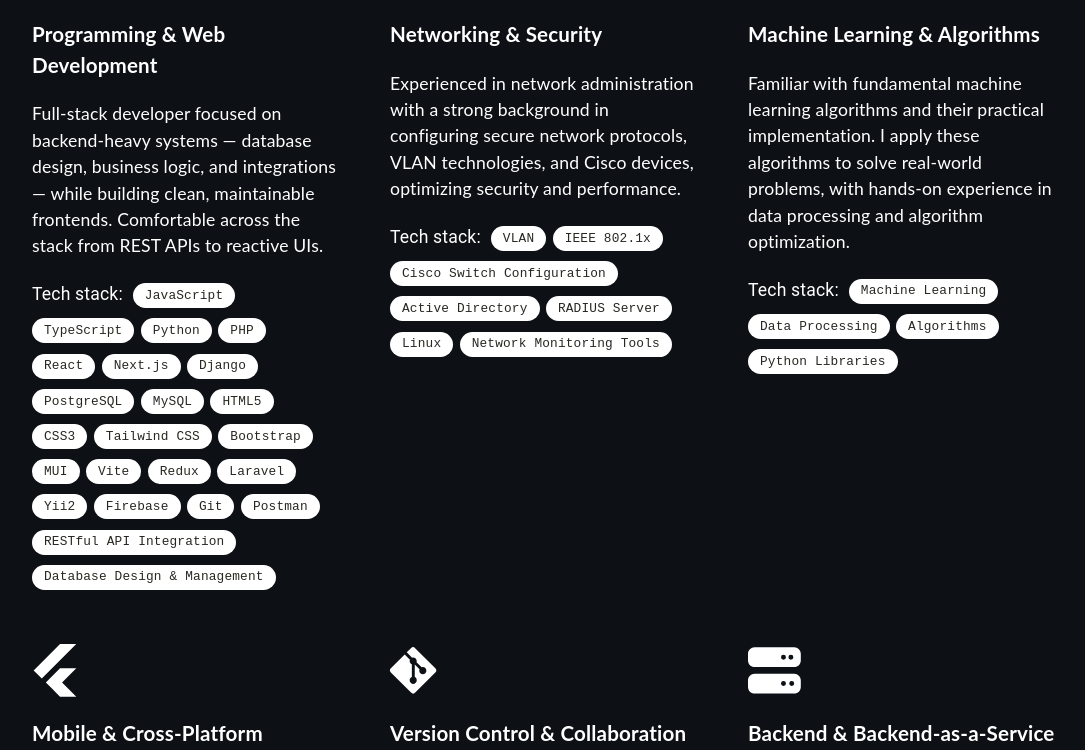
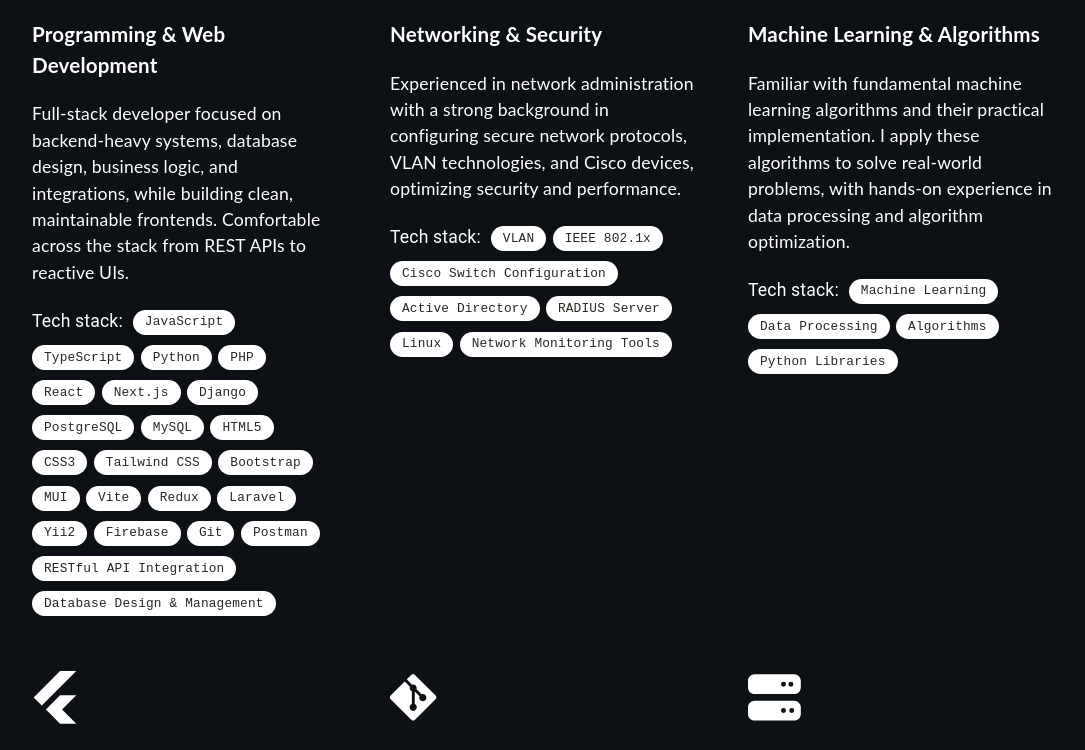
Before and after one commit to Normankita/portifolio, a React (Create React App) app: page / in a window 1280 px wide. Shown: the part 1047-1797 px from the top of the page, without its empty margins (96-1181 px from the left). Built offline with nearby package versions, Linux system fonts and the light colour scheme; no server answers.

Commit message:
text higlight improvement

```diff
--- a/src/components/Expertise.tsx
+++ b/src/components/Expertise.tsx
@@ -98,7 +98,7 @@ function Expertise() {
                     <div className="skill">
                         <FontAwesomeIcon icon={faReact} size="3x"/>
                         <h3>Programming & Web Development</h3>
-                        <p>Full-stack developer focused on backend-heavy systems — database design, business logic, and integrations — while building clean, maintainable frontends. Comfortable across the stack from REST APIs to reactive UIs.</p>
+                        <p>Full-stack developer focused on backend-heavy systems, database design, business logic, and integrations, while building clean, maintainable frontends. Comfortable across the stack from REST APIs to reactive UIs.</p>
                         <div className="flex-chips">
                             <span className="chip-title">Tech stack:</span>
                             {labelsFirst.map((label, index) => (
--- a/src/components/Timeline.tsx
+++ b/src/components/Timeline.tsx
@@ -75,7 +75,7 @@ function Timeline() {
             <h3 className="vertical-timeline-element-title">ICT Developer (Trainee)</h3>
             <h4 className="vertical-timeline-element-subtitle">PSSSF HQ, Dodoma</h4>
             <p>
-              Developed internal tools using PHP, Yii Framework, and Laravel — gaining hands-on experience in MVC architecture, ORM, and enterprise application patterns.
+              Developed internal tools using PHP, Yii Framework, and Laravel... gaining hands-on experience in MVC architecture, ORM, and enterprise application patterns.
             </p>
           </VerticalTimelineElement>
 
```
